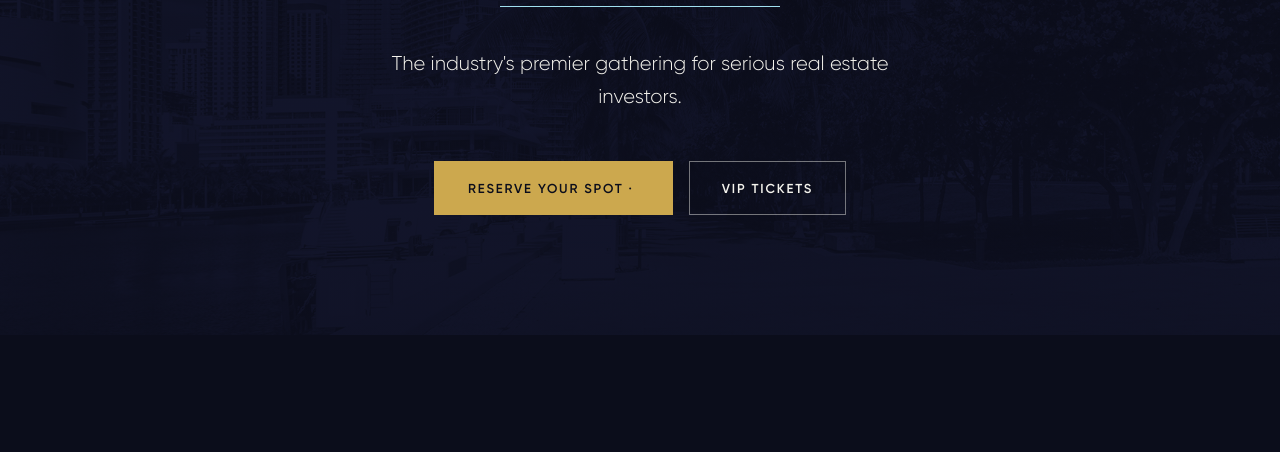
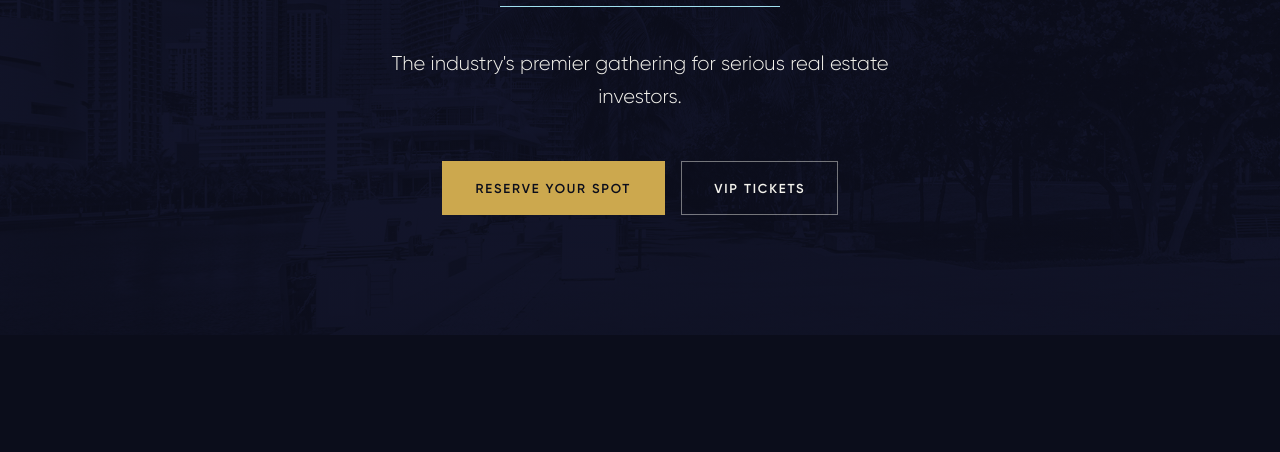
Before and after one commit to spitshine-design-commits/creic-landing-page, a plain HTML site: page index.html in a window 1280 px wide. Shown: the part 635-1087 px from the top of the page. Drawn offline with Linux system fonts and the light colour scheme.

Commit message:
Update index.html

```diff
--- a/index.html
+++ b/index.html
@@ -48,7 +48,7 @@
       <div class="hero__ctas">
         <a href="https://www.eventbrite.com/e/commercial-real-estate-investment-conference-miami-nov-6-7-tickets-1983844176335"
            class="btn btn--gold" target="_blank" rel="noopener">
-          Reserve Your Spot <span class="hero__btn-sep">&nbsp;·&nbsp;</span>
+          Reserve Your Spot
         </a>
         <a href="https://buy.stripe.com/6oUdR838hffQguk2e487K0j"
            class="btn btn--outline-cream" target="_blank" rel="noopener">
```
